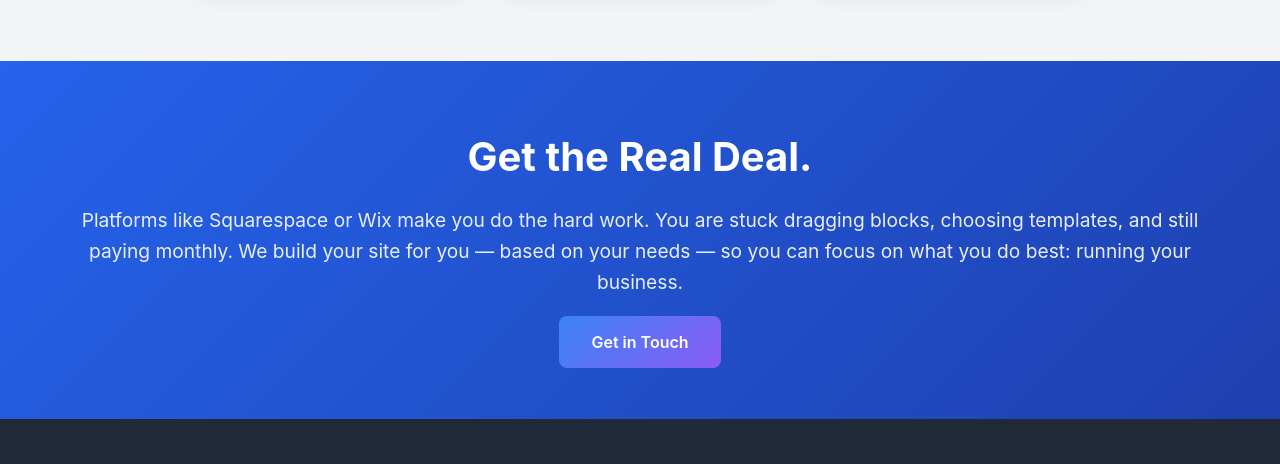
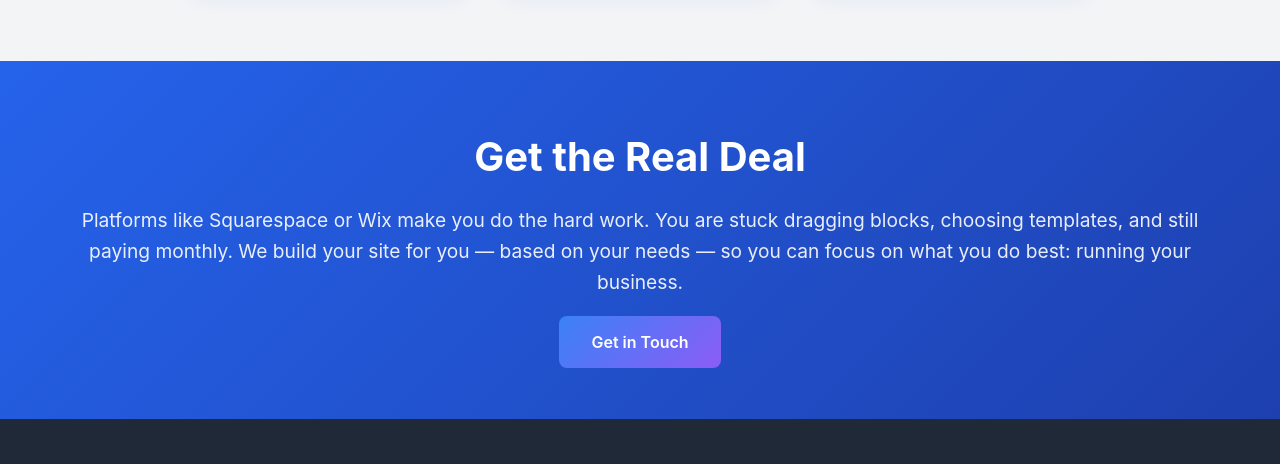
Before and after one commit to cjcody/codyjwebstudio, a plain HTML site: page index.html in a window 1280 px wide. Shown: the part 2741-3205 px from the top of the page. Drawn offline with Linux system fonts and the light colour scheme.

Commit message:
home CTA edit

```diff
--- a/index.html
+++ b/index.html
@@ -178,7 +178,7 @@
 
         <section class="cta-section">
             <div class="container">
-            <h2>Get the Real Deal.</h2>
+            <h2>Get the Real Deal</h2>
                 <p>Platforms like Squarespace or Wix make you do the hard work. You are stuck dragging blocks, choosing templates, and still paying monthly. We build your site for you — based on your needs — so you can focus on what you do best: running your business.</p>
                 <a href="contact.html" class="cta-button primary">Get in Touch</a>
             </div>
```
